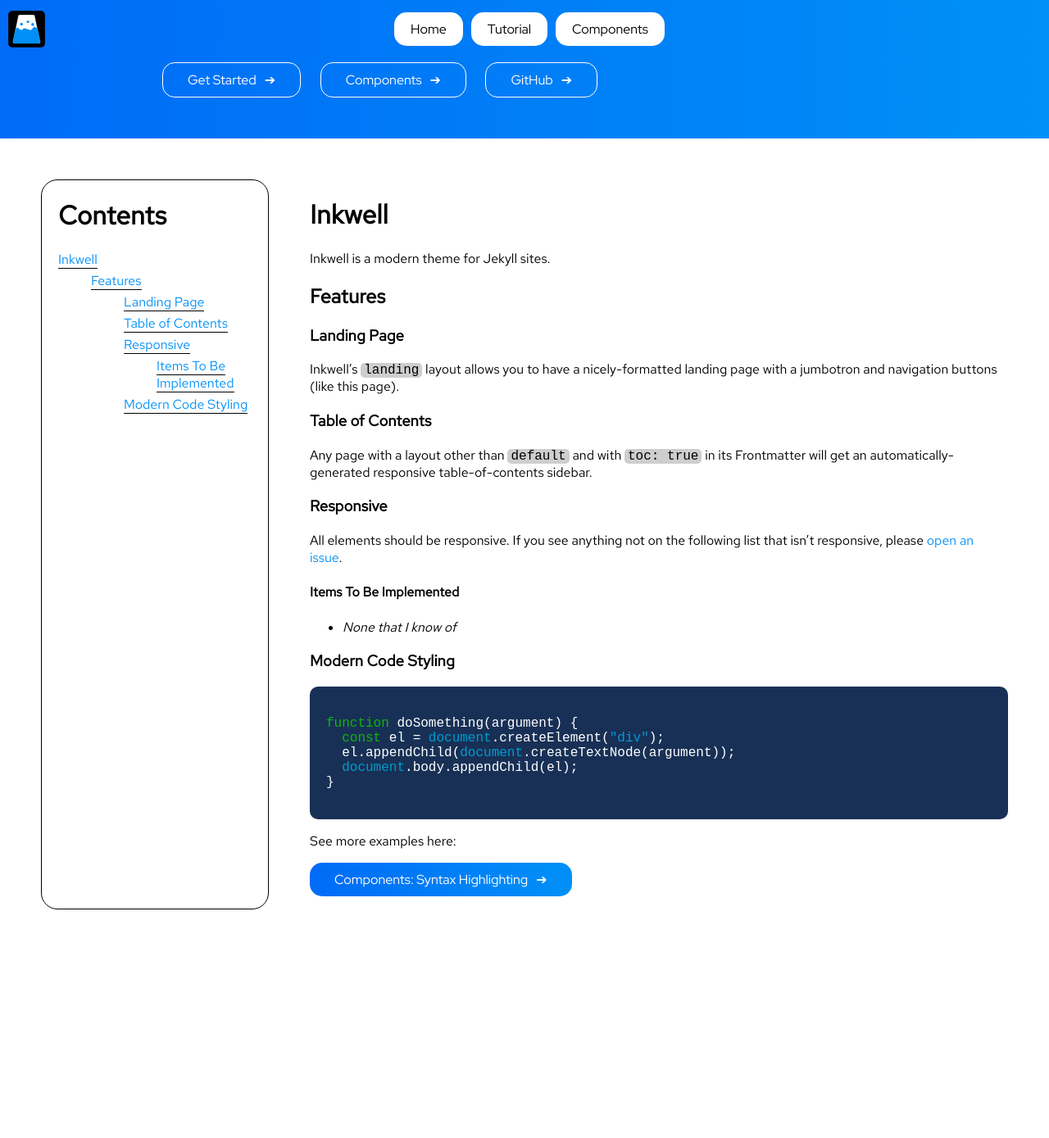
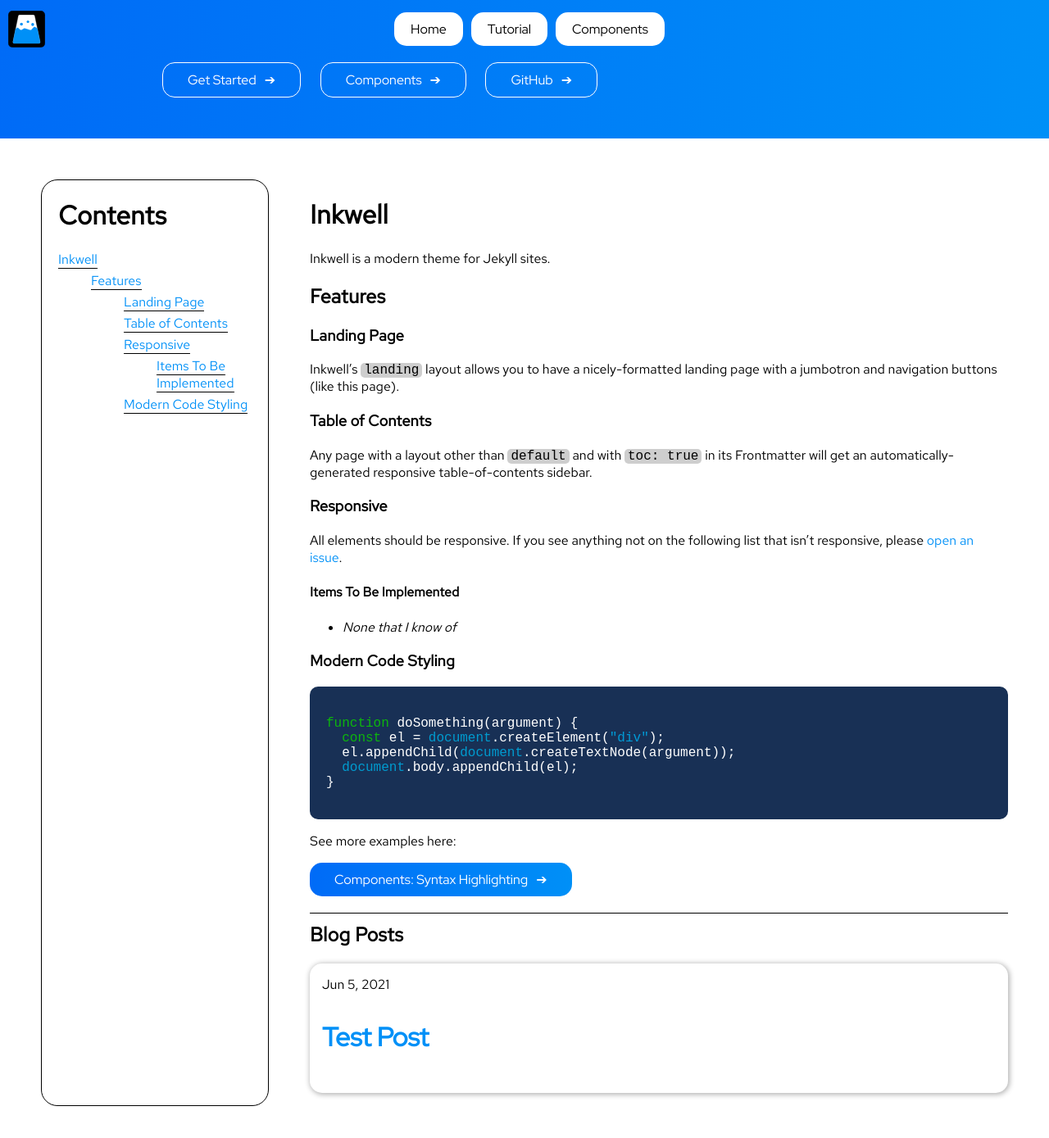
Before and after one commit to ManchesterMachineMakers/inkwell, a Jekyll site: the page built from index.md, in a window 1280 px wide and 1400 px high, scrolled down 249 px. Shown: the top 1389 px of the window at 82% size. Built offline with Jekyll 4.4.1, drawn with Linux system fonts in a browser that asks for light colours; before the commit the page ends 1409 px from its top, so only the background shows below that.

Commit message:
Add support for blogs

```diff
--- a/_layouts/landing.html
+++ b/_layouts/landing.html
@@ -23,9 +23,64 @@ layout: default
                 {% include toc.html html=content %}
             </div>
             <div class="sidebar-content">
-        {% endif %}
-        {{ content }}
-        {% if page.toc %}
+                {% endif %}
+                {{ content }}
+
+                {% if site.paginate %}
+                {% assign posts = paginator.posts %}
+                {% else %}
+                {% assign posts = site.posts %}
+                {% endif %}
+
+
+                {%- if posts.size > 0 -%}
+                <h2 class="post-list-heading">Blog Posts</h2>
+                <ul class="post-list">
+                    {%- assign date_format = site.minima.date_format | default: "%b %-d, %Y" -%}
+                    {%- for post in posts -%}
+                    <li>
+                        <span class="post-meta">{{ post.date | date: date_format }}</span>
+                        <h3>
+                            <a class="post-link" href="{{ post.url | relative_url }}">
+                                {{ post.title | escape }}
+                            </a>
+                        </h3>
+                        {%- if site.show_excerpts -%}
+                        {{ post.excerpt }}
+                        {%- endif -%}
+                    </li>
+                    {%- endfor -%}
+                </ul>
+
+                {% if site.paginate %}
+                <div class="pager">
+                    <ul class="pagination">
+                        {%- if paginator.previous_page %}
+                        <li><a href="{{ paginator.previous_page_path | relative_url }}" class="previous-page">{{
+                                paginator.previous_page }}</a></li>
+                        {%- else %}
+                        <li>
+                            <div class="pager-edge">•</div>
+                        </li>
+                        {%- endif %}
+                        <li>
+                            <div class="current-page">{{ paginator.page }}</div>
+                        </li>
+                        {%- if paginator.next_page %}
+                        <li><a href="{{ paginator.next_page_path | relative_url }}" class="next-page">{{
+                                paginator.next_page }}</a></li>
+                        {%- else %}
+                        <li>
+                            <div class="pager-edge">•</div>
+                        </li>
+                        {%- endif %}
+                    </ul>
+                </div>
+                {%- endif %}
+
+                {%- endif -%}
+
+                {% if page.toc %}
             </div>
         </div>
         {% endif %}
--- /dev/null
+++ b/_sass/inkwell/blog.scss
@@ -0,0 +1,32 @@
+h2.post-list-heading {
+    display: block;
+    border-top: 1px solid black;
+    padding-top: 10px;
+}
+ul.post-list {
+    list-style-type: none;
+    padding-left: 0;
+    li {
+        border-radius: 15px;
+        padding: 15px;
+        display: block;
+        box-shadow: 1px 1px 6px 1px rgba(0, 0, 0, 0.3);
+        span.post-meta {
+            font-size: 12pt;
+        }
+        h3 {
+            font-size: 24pt;
+            font-family: 'Red Hat Display';
+        }
+    }
+}
+h1.post-title {
+    font-size: 70pt;
+    margin-top: 0;
+    margin-bottom: 10px;
+}
+h2.post-meta {
+    font-style: italic;
+    font-size: 16pt;
+    margin: 0;
+}
--- a/_sass/main.scss
+++ b/_sass/main.scss
@@ -1,4 +1,5 @@
 @import "inkwell/variables";
 @import "inkwell/syntax-highlighting";
 @import "inkwell/nav";
+@import "inkwell/blog";
 @import "inkwell/base";
```
Also changed, not shown: _layouts/post.html (added, +50 -0 lines), _posts/2021-06-05-test-post.md (added, +14 -0 lines).
